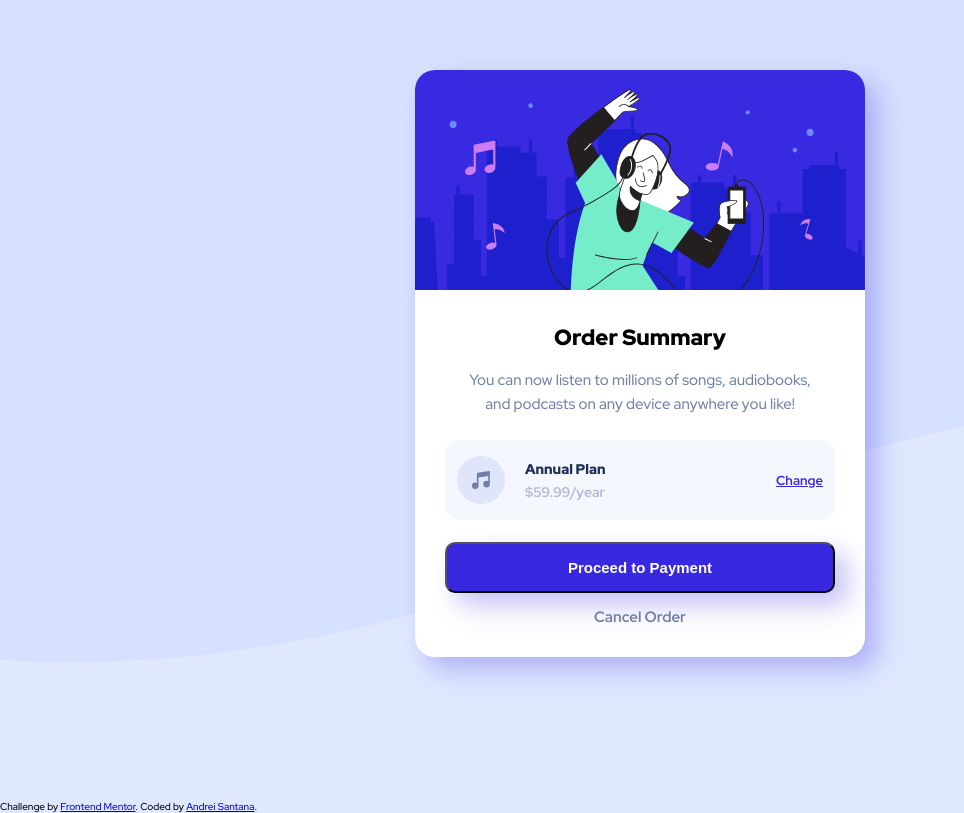
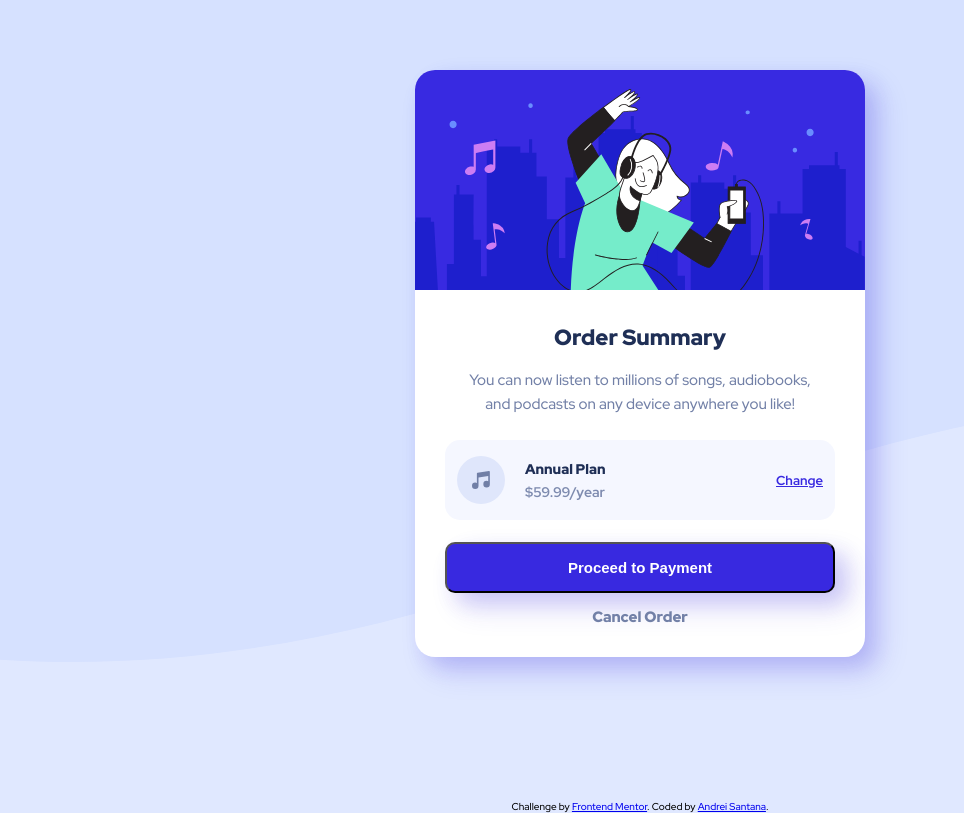
Before and after one commit to Ansantana92/OrderSummaryChallenge, a plain HTML site: page index.html in a window 1280 px wide. Shown: the whole page, without its empty margins (0-964 px from the left). Drawn offline with Linux system fonts and the light colour scheme.

Commit message:
ajeitei o footer para ficar no centro e não subir quando diminuir a tela

```diff
--- a/index.html
+++ b/index.html
@@ -25,7 +25,7 @@
         <div class="plan">
             <div class="list">
               <div class="list">
-                <img id="music" src="../images/icon-music.svg" alt="">
+                <img id="music" src="images/icon-music.svg" alt="">
 
                 <div>
                   <div class="anual">Annual Plan</div>
--- a/styles/_general.scss
+++ b/styles/_general.scss
@@ -48,6 +48,7 @@ body{
         .title{
             font-size: 2.2rem;
             font-weight: 900;
+            color:$dark-blue;
         }
 
         .description{
@@ -84,7 +85,7 @@ body{
                 color: $desaturated-blue;
                 font-size: 1.4rem;
                 font-weight: 700;
-                opacity: 0.5;
+                opacity: 0.9;
             }
 
             a{
@@ -121,17 +122,25 @@ body{
         }
         .secondary{
 
-            color: $desaturated-blue;
-            text-decoration: none;
-            font-size: 1.5rem;
-            font-weight: 700;
+
+            a {color: $desaturated-blue;
+                text-decoration: none;
+                font-size: 1.5rem;
+                font-weight: 900;
 
             &:hover {
                 color:$dark-blue;
             }
 
+            }
 
 
         }
     }
 }
+footer{
+    display: flex;
+    flex-direction: row;
+    align-items: center;
+    justify-content: center;
+}
--- a/styles/_media_1440.scss
+++ b/styles/_media_1440.scss
@@ -12,7 +12,7 @@
             .wrapper{
                 padding: 4rem 4.5rem;
 
-                .title{
+                .title1{
                     font-size: 2.8rem;
                 }
 
```
Also changed, not shown: styles/style.css, 1 other file.
